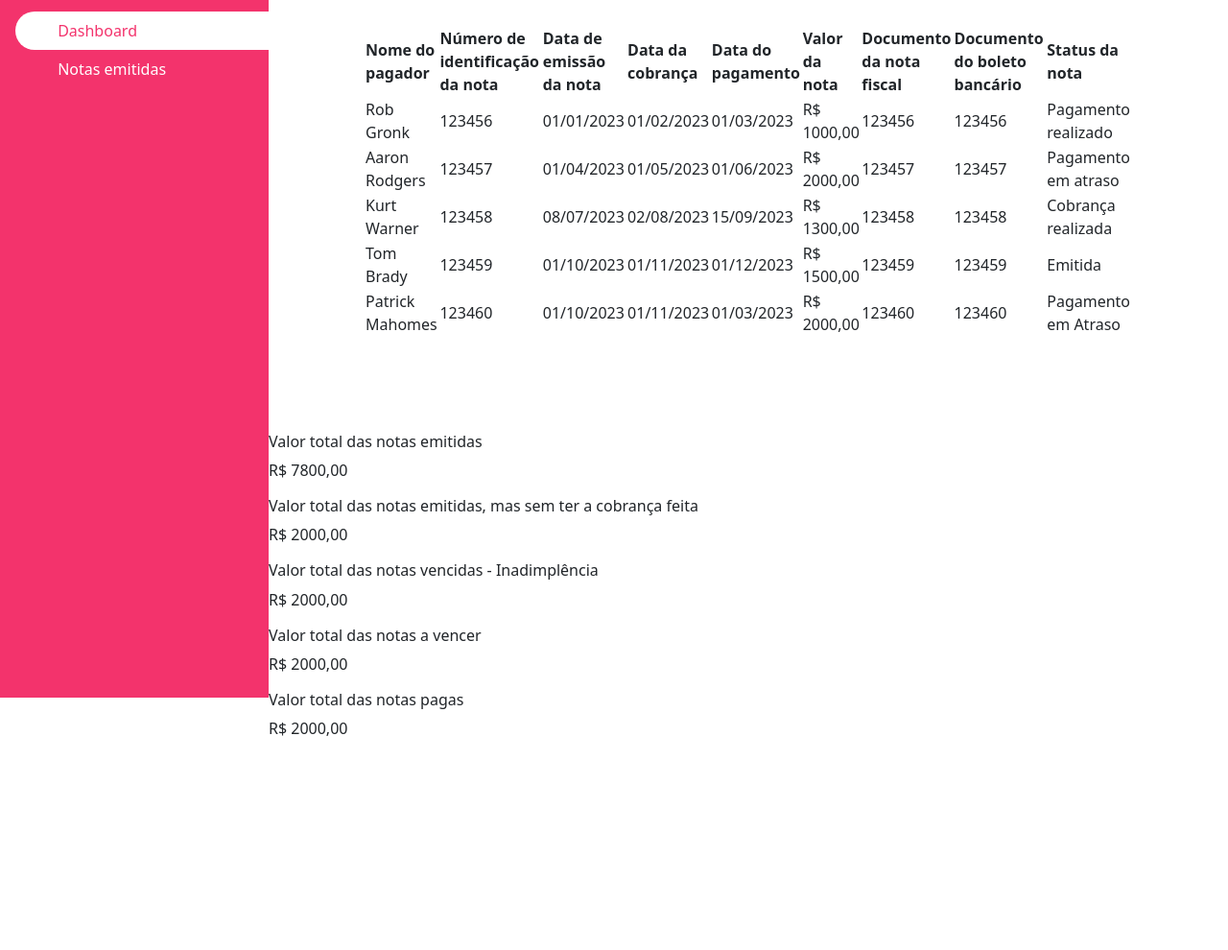
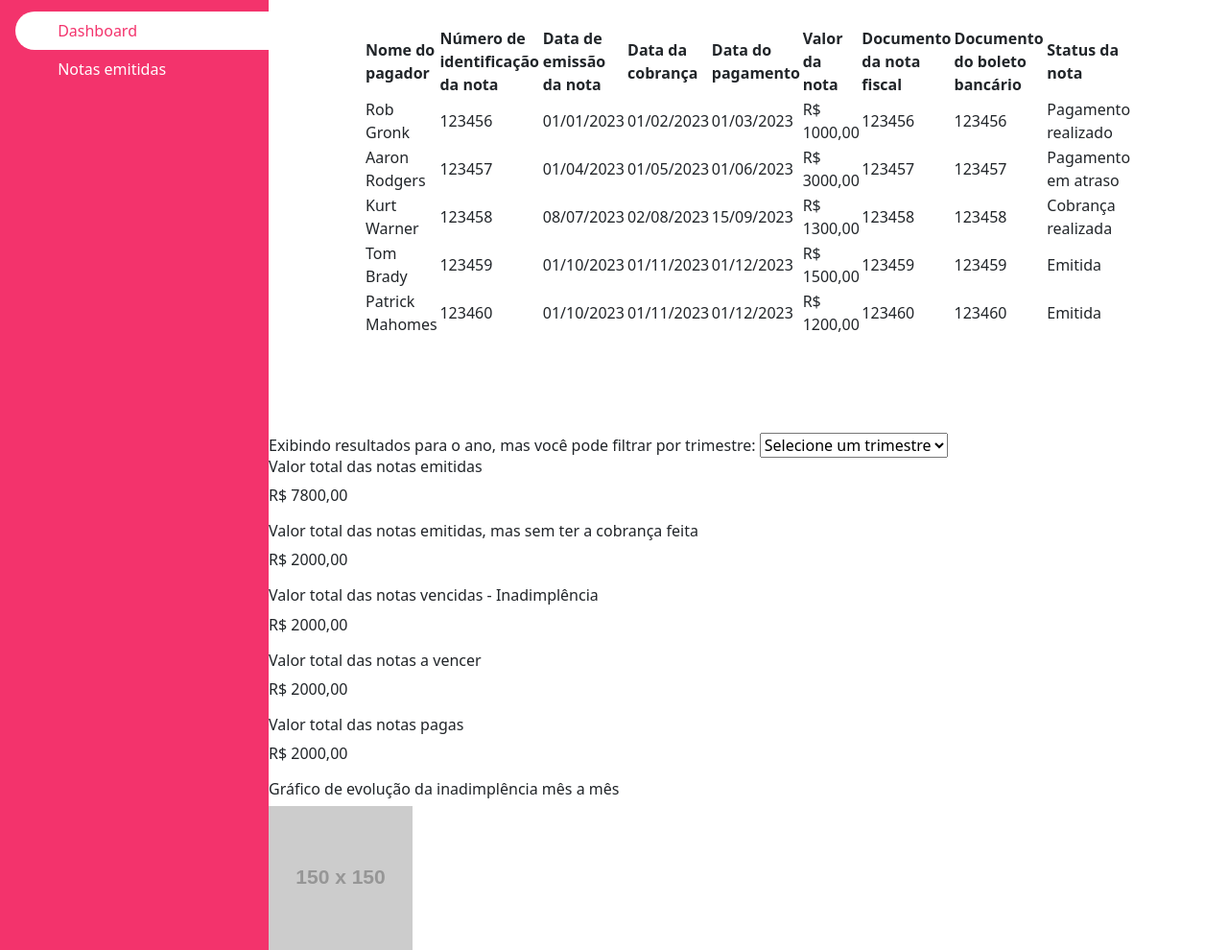
Before and after one commit to vhprestes/project-html, a plain HTML site: page index.html in a window 1280 px wide. Shown: the part 73-1063 px from the top of the page at 96% size. Before the commit the page ends 860 px from the top, so only its background shows below. Drawn offline with nearby package versions, Linux system fonts and the light colour scheme; placeholder pictures from the web are drawn by us.

Commit message:
fix: dashboard heigh

```diff
--- a/index.html
+++ b/index.html
@@ -14,7 +14,7 @@
 
 <!-- left menu / dashboard -->
 <div class="dashboard">
-<div class="d-flex flex-column flex-shrink-0 p-3" style="width: 280px; height: 100vh; background-color:#f3336c;">
+<div class="d-flex flex-column flex-shrink-0 p-3" style="width: 280px; height: 100%; background-color:#f3336c;">
   <a href="/" class="d-flex align-items-center mb-3 mb-md-0 me-md-auto text-white text-decoration-none">
     <span class="fs-4">Accusoft</span>
   </a>
@@ -117,7 +117,7 @@ ano. As seguintes informações devem ser mostradas no dashboard:
         <td>01/04/2023</td>
         <td>01/05/2023</td>
         <td>01/06/2023</td>
-        <td>R$ 2000,00</td>
+        <td>R$ 3000,00</td>
         <td>123457</td>
         <td>123457</td>
         <td>Pagamento em atraso</td>
@@ -152,40 +152,54 @@ ano. As seguintes informações devem ser mostradas no dashboard:
         <td>123460</td>
         <td>01/10/2023</td>
         <td>01/11/2023</td>
-        <td>01/03/2023</td>
-        <td>R$ 2000,00</td>
+        <td>01/12/2023</td>
+        <td>R$ 1200,00</td>
         <td>123460</td>
         <td>123460</td>
-        <td>Pagamento em Atraso</td>
+        <td>Emitida</td>
     </tbody>
   </table>
 
 
 
+  <!-- Filtro por trimestre -->
+  <div class="filtro-trimestre">
+    <label for="trimestre">Exibindo resultados para o ano, mas você pode filtrar por trimestre:</label>
+    <select name="trimestre" id="trimestre">
+      <option value="0">Selecione um trimestre</option>
+      <option value="1">1º trimestre</option>
+      <option value="2">2º trimestre</option>
+      <option value="3">3º trimestre</option>
+      <option value="4">4º trimestre</option>
+    </select>
+
 <!-- Indicadores -->
 
   <div class="indicadores-container">
-    <div class="indicador">
+    <div class="indicador-total-notas">
       <h6>Valor total das notas emitidas</h6>
       <p>R$ 7800,00</p>
     </div>
-    <div class="indicador">
+    <div class="indicador-emitidas-sem-cobranca">
       <h6>Valor total das notas emitidas, mas sem ter a cobrança feita</h6>
       <p>R$ 2000,00</p>
     </div>
-    <div class="indicador">
+    <div class="indicador-vencidas">
       <h6>Valor total das notas vencidas - Inadimplência</h6>
       <p>R$ 2000,00</p>
     </div>
-    <div class="indicador">
+    <div class="indicador-a-vencer">
       <h6>Valor total das notas a vencer</h6>
       <p>R$ 2000,00</p>
     </div>
-    <div class="indicador">
+    <div class="indicador-pagas">
       <h6>Valor total das notas pagas</h6>
       <p>R$ 2000,00</p>
     </div>
 
+    <div class="grafico-inadimplencia">
+      <h6>Gráfico de evolução da inadimplência mês a mês</h6>
+      <img src="https://via.placeholder.com/150" alt="grafico-inadimplencia">
 
 </div>
 
```
